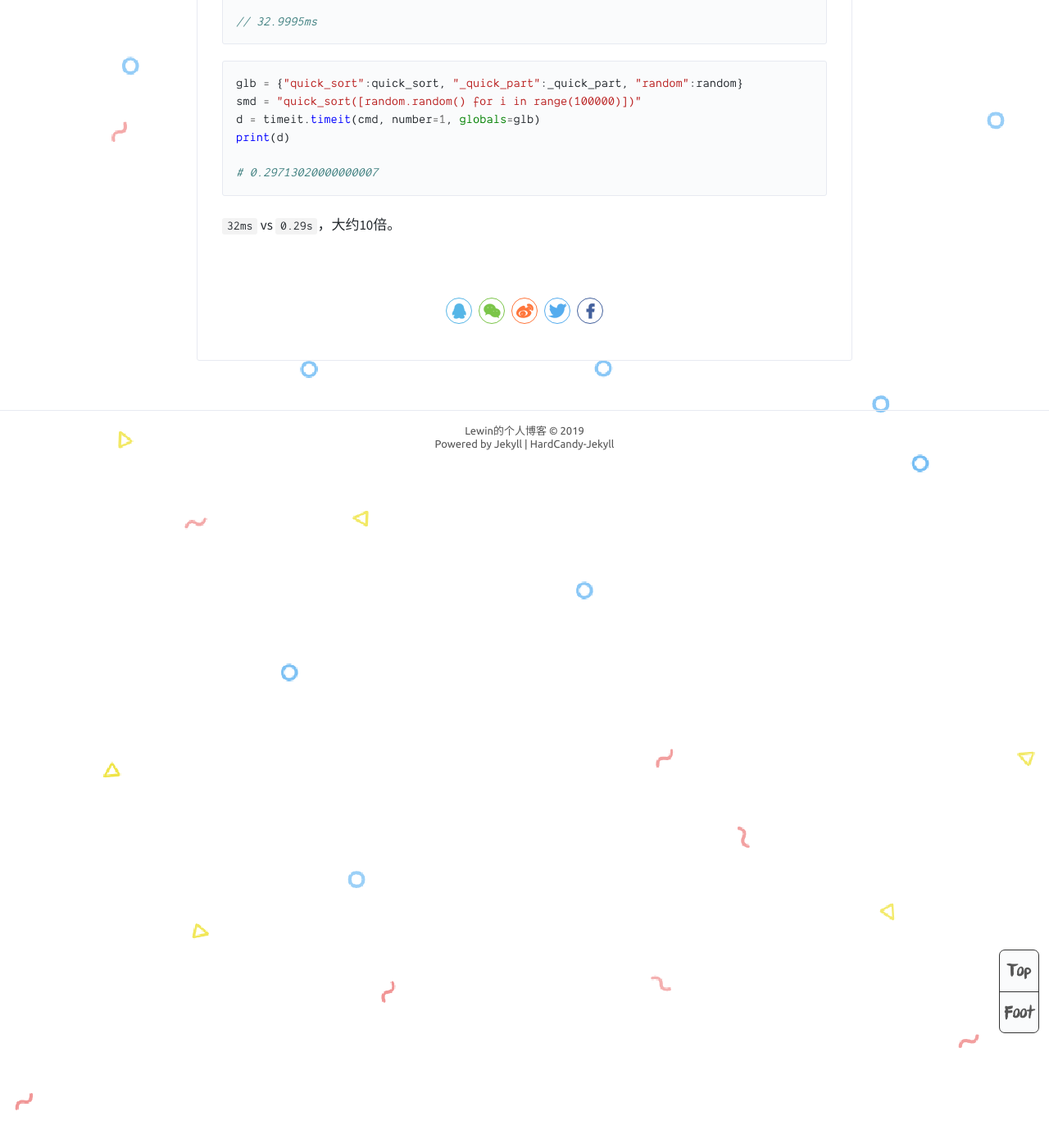
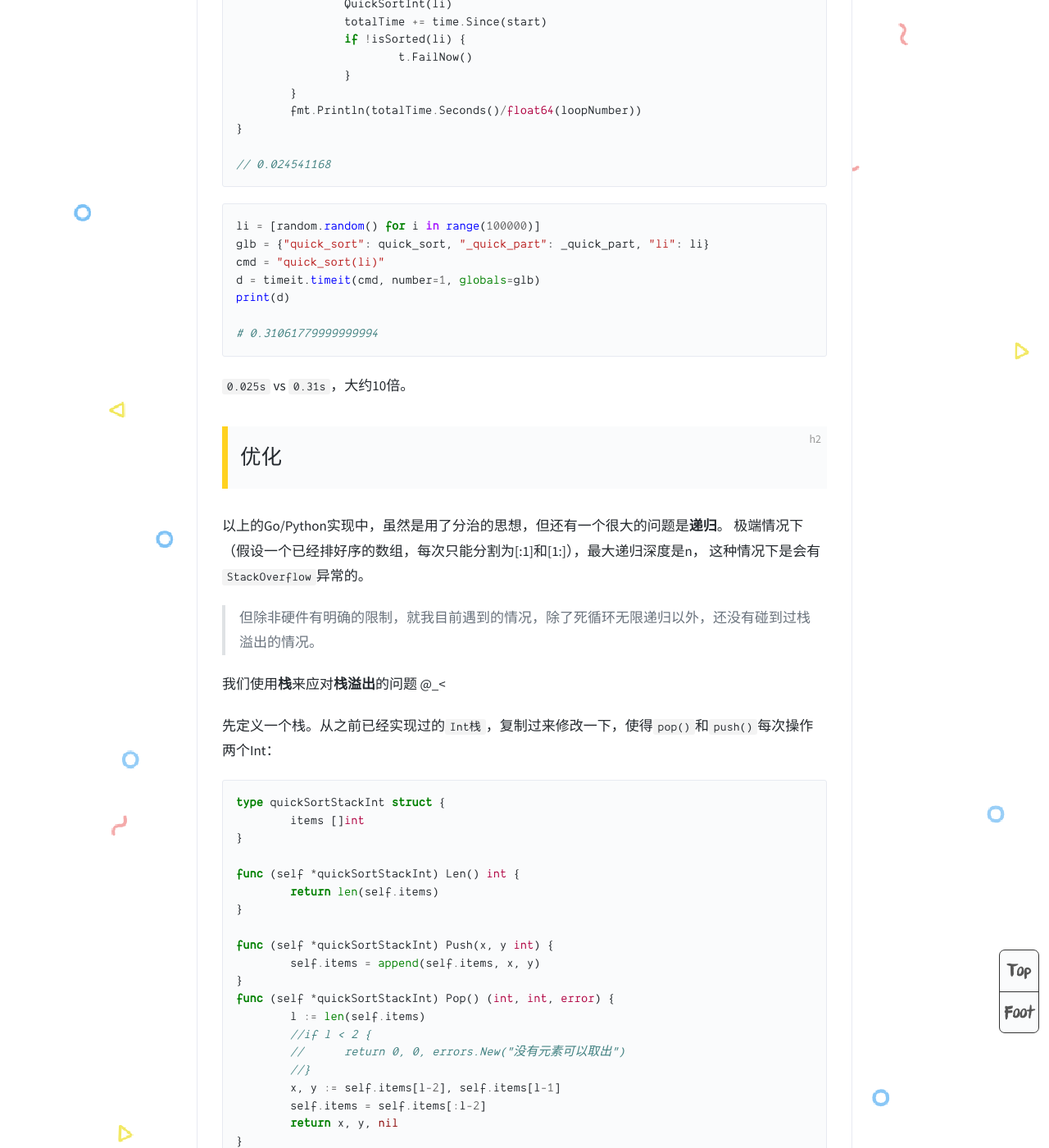
Before and after one commit to Saodd/Saodd.github.io.backup-Jun2020, a Jekyll site: the page built from _posts/2019-07-23-算法-快速排序算法.MD, in a window 1280 px wide and 1400 px high, scrolled down 3310 px. Shown: the whole window at 82% size. Built offline with Jekyll 4.4.1, drawn with Linux system fonts in a browser that asks for light colours; comment, search, counter and statistics services are not loaded; some of the changed text lies outside the part shown.

Commit message:
2019-07-24 快排优化 栈

````diff
--- a/_posts/2019-07-23-算法-快速排序算法.MD
+++ b/_posts/2019-07-23-算法-快速排序算法.MD
@@ -19,7 +19,7 @@
 }
 
 func quickSortInt(li []int, lo, hi int) {
-    if hi-lo < 2 {
+    if hi-lo < 2 {    // 因为后面的python代码没有写选择排序，所以这里也不用选择排序
         quickSortIntSelectSort(li, lo, hi)
         return
     }
@@ -31,7 +31,7 @@
 
 func quickSortIntPartition(li []int, lo, hi int) (mid int) {
     l, r := lo, hi
-    midValue := li[lo]
+    midValue := li[lo]   // 选择第一个值作为pivot
     for l<r{
         for l<=hi{ // 找大的
             if li[l]>midValue{
@@ -106,23 +106,93 @@
 ## 性能对比
 
 ```golang
-func TestQuickSortInt_time(t *testing.T){
-    start := time.Now()
-    QuickSortInt(tools.Gen_ints_list(100000))
-    d := time.Since(start)
-    fmt.Println(d)
+func TestQuickSortInt_time(t *testing.T) {
+	var totalTime time.Duration
+	var loopNumber int = 100
+	for i := 0; i < loopNumber; i++ {
+		li := tools.Gen_ints_list(100000)
+		start := time.Now()
+		QuickSortInt(li)
+		totalTime += time.Since(start)
+		if !isSorted(li) {
+			t.FailNow()
+		}
+	}
+	fmt.Println(totalTime.Seconds()/float64(loopNumber))
 }
 
-// 32.9995ms
+// 0.024541168
 ```
 
 ```python
-glb = {"quick_sort":quick_sort, "_quick_part":_quick_part, "random":random}
-smd = "quick_sort([random.random() for i in range(100000)])"
+li = [random.random() for i in range(100000)]
+glb = {"quick_sort": quick_sort, "_quick_part": _quick_part, "li": li}
+cmd = "quick_sort(li)"
 d = timeit.timeit(cmd, number=1, globals=glb)
 print(d)
 
-# 0.29713020000000007
+# 0.31061779999999994
 ```
 
-`32ms` vs `0.29s`，大约10倍。
+`0.025s` vs `0.31s`，大约10倍。
+
+## 优化
+
+以上的Go/Python实现中，虽然是用了分治的思想，但还有一个很大的问题是**递归**。
+极端情况下（假设一个已经排好序的数组，每次只能分割为[:1]和[1:]），最大递归深度是n，
+这种情况下是会有`StackOverflow`异常的。
+
+> 但除非硬件有明确的限制，就我目前遇到的情况，除了死循环无限递归以外，还没有碰到过栈溢出的情况。
+
+我们使用**栈**来应对**栈溢出**的问题 @_<
+
+先定义一个栈。从之前已经实现过的`Int栈`，复制过来修改一下，使得`pop()`和`push()`每次操作两个Int：
+
+```golang
+type quickSortStackInt struct {
+	items []int
+}
+
+func (self *quickSortStackInt) Len() int {
+	return len(self.items)
+}
+
+func (self *quickSortStackInt) Push(x, y int) {
+	self.items = append(self.items, x, y)
+}
+func (self *quickSortStackInt) Pop() (int, int, error) {
+	l := len(self.items)
+	//if l < 2 {
+	//	return 0, 0, errors.New("没有元素可以取出")
+	//}
+	x, y := self.items[l-2], self.items[l-1]
+	self.items = self.items[:l-2]
+	return x, y, nil
+}
+```
+
+然后改写之前的递归函数`quickSortInt(li []int, lo, hi int)`：
+
+```golang
+func quickSortInt(li []int, lo, hi int) {
+	stack := quickSortStackInt{}
+	stack.Push(lo, hi)
+	for stack.Len()>0{
+		x, y, _ := stack.Pop()
+		mid := quickSortIntPartition(li, x, y)
+		if mid-x >15{
+			stack.Push(x, mid-1)
+		}else if mid-x>1{
+			quickSortIntSelectSort(li, x, mid-1)
+		}
+		if y-mid >15{
+			stack.Push(mid+1, y)
+		}else if y-mid>1{
+			quickSortIntSelectSort(li, mid+1, y)
+		}
+	}
+}
+
+// 测试函数不变
+// 31.0156ms
+```
````
